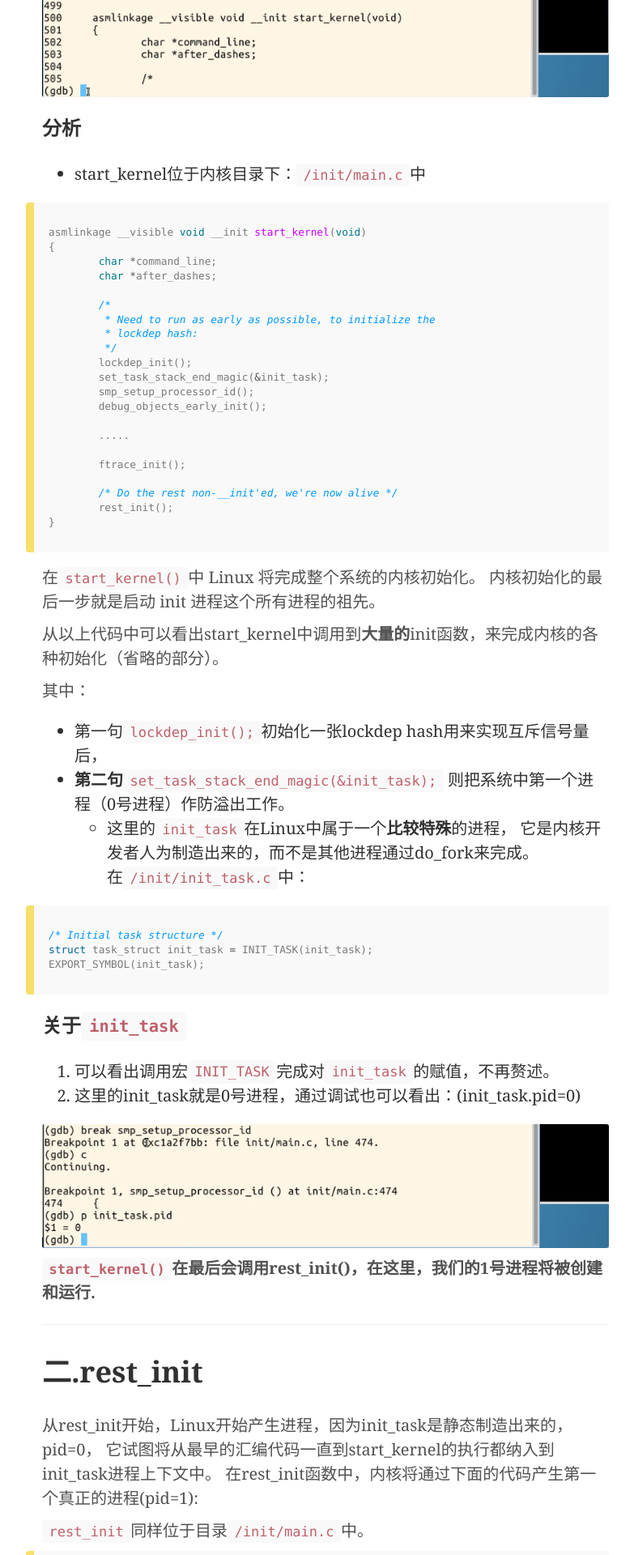
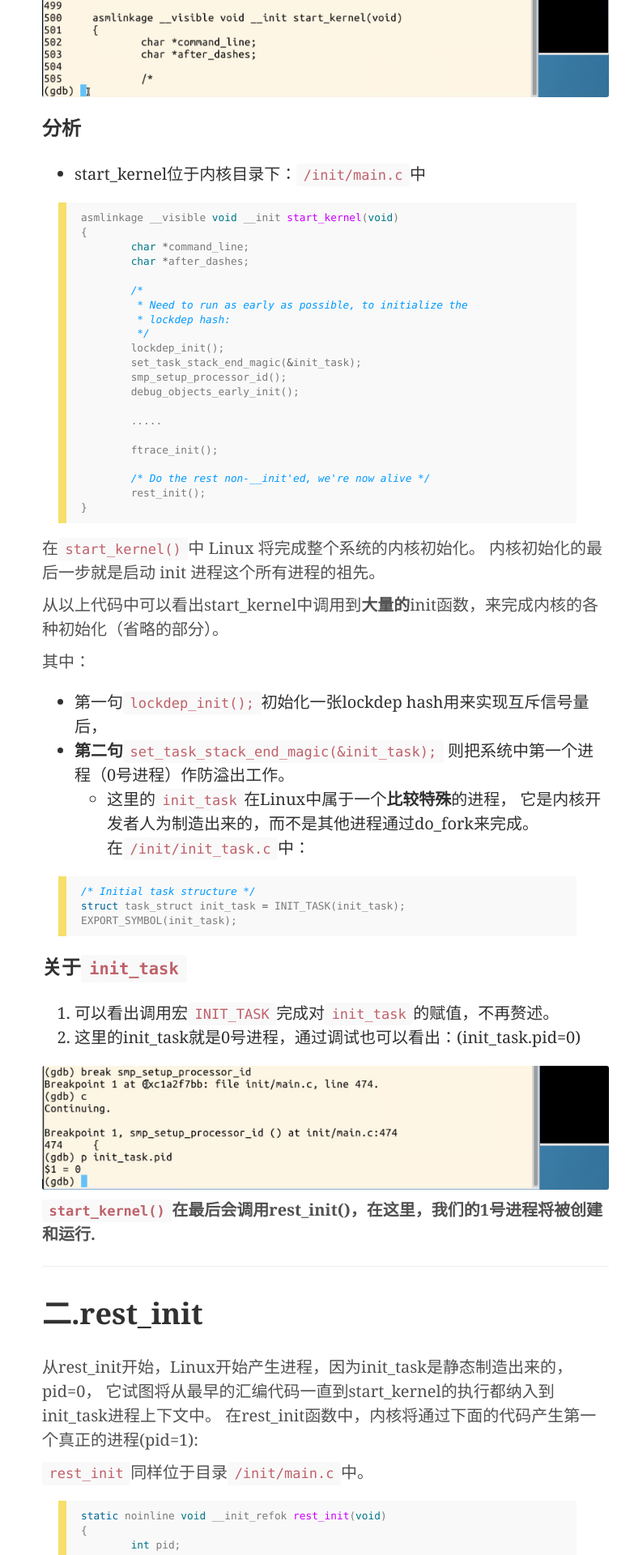
Before and after one commit to uglyyouth/uglyyouth.github.io, a Jekyll site: the page built from _posts/2015-03-22-linuxInit.md, in a window 1280 px wide. Shown: the part 2700-4620 px from the top of the page at 81% size, without its empty margins (238-1021 px from the left). Built offline with Jekyll 4.4.1, drawn with Linux system fonts in a browser that asks for light colours; some web fonts are replaced; comment, search, counter and statistics services are not loaded.

Commit message:
highlighting

```diff
--- a/_posts/2015-03-22-linuxInit.md
+++ b/_posts/2015-03-22-linuxInit.md
@@ -51,7 +51,7 @@ start_kernel结束;最后加载linux内核完毕，转入`cpu_idle`进程。
 ###分析
 - start_kernel位于内核目录下：`/init/main.c`中
 
-~~~ c
+{% highlight c %}
 
 asmlinkage __visible void __init start_kernel(void)
 {
@@ -74,8 +74,7 @@ asmlinkage __visible void __init start_kernel(void)
 	/* Do the rest non-__init'ed, we're now alive */
 	rest_init();
 }
-
-~~~~
+{% endhighlight %}
 
 在`start_kernel()`中 Linux 将完成整个系统的内核初始化。
 内核初始化的最后一步就是启动 init 进程这个所有进程的祖先。
@@ -92,13 +91,12 @@ asmlinkage __visible void __init start_kernel(void)
 它是内核开发者人为制造出来的，而不是其他进程通过do_fork来完成。在`/init/init_task.c`中：
 
 
-~~~ c
+{% highlight c %}
 
 /* Initial task structure */
 struct task_struct init_task = INIT_TASK(init_task);
 EXPORT_SYMBOL(init_task);
-
-~~~
+{% endhighlight %}
 
 ###关于`init_task`
 
@@ -124,7 +122,7 @@ EXPORT_SYMBOL(init_task);
 
 `rest_init`同样位于目录`/init/main.c`中。
 
-~~~ c
+{% highlight c %}
 
 static noinline void __init_refok rest_init(void)
 {
@@ -154,15 +152,14 @@ static noinline void __init_refok rest_init(void)
 	cpu_startup_entry(CPUHP_ONLINE);
 }
 
-~~~
-
+{% endhighlight %}
 
 ###关于`kernel_thread(kernel_init, NULL, CLONE_FS);`
 1. 创建一个内核线程,实际上就是内核进程, Linux内核是不支持类似 WindowsNT一样的线程概念的。
 Linux本质上只支持进程。
 2. `Kernel_thread`调用了do_fork来创建一个进程。这里的kernel_init函数:
 
-~~~ c
+{% highlight c %}
 
 static int __ref kernel_init(void *unused)
 {
@@ -182,8 +179,7 @@ static int __ref kernel_init(void *unused)
 
   ...
 
-
-~~~
+{% endhighlight %}
 
 这里的`run_init_process`就是通过 execve()来运行kernel_init 程序。
 
@@ -208,7 +204,7 @@ static int __ref kernel_init(void *unused)
 rest_init最后`cpu_startup_entry(CPUHP_ONLINE);`：
 
 
-~~~ c
+{% highlight c %}
 
 void cpu_startup_entry(enum cpuhp_state state)
 {
@@ -216,8 +212,8 @@ void cpu_startup_entry(enum cpuhp_state state)
 	arch_cpu_idle_prepare();
 	cpu_idle_loop();
 }
+{% endhighlight %}
 
-~~~
 
 此函数是一个while(1)循环，即为我们的0号进程。
 
```
